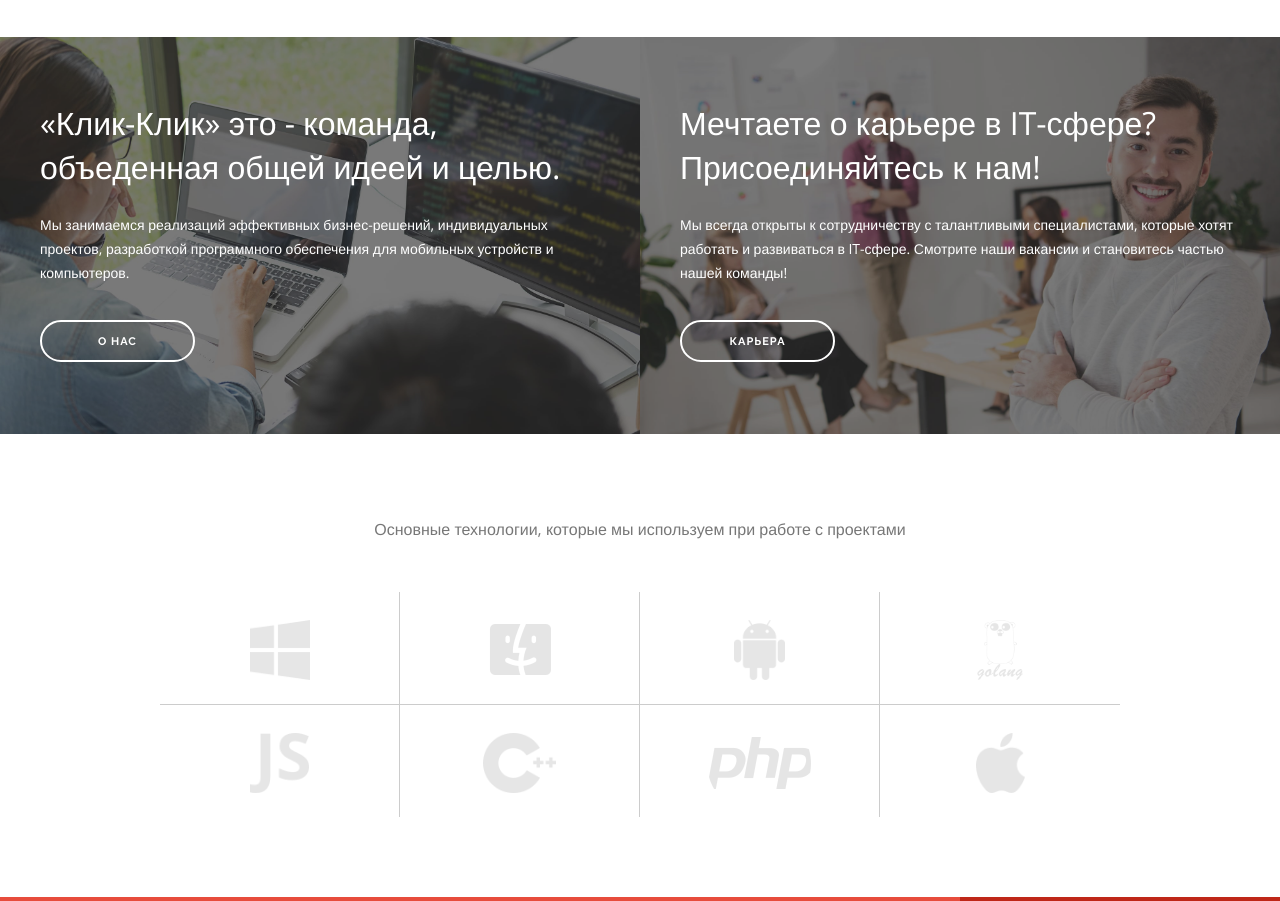
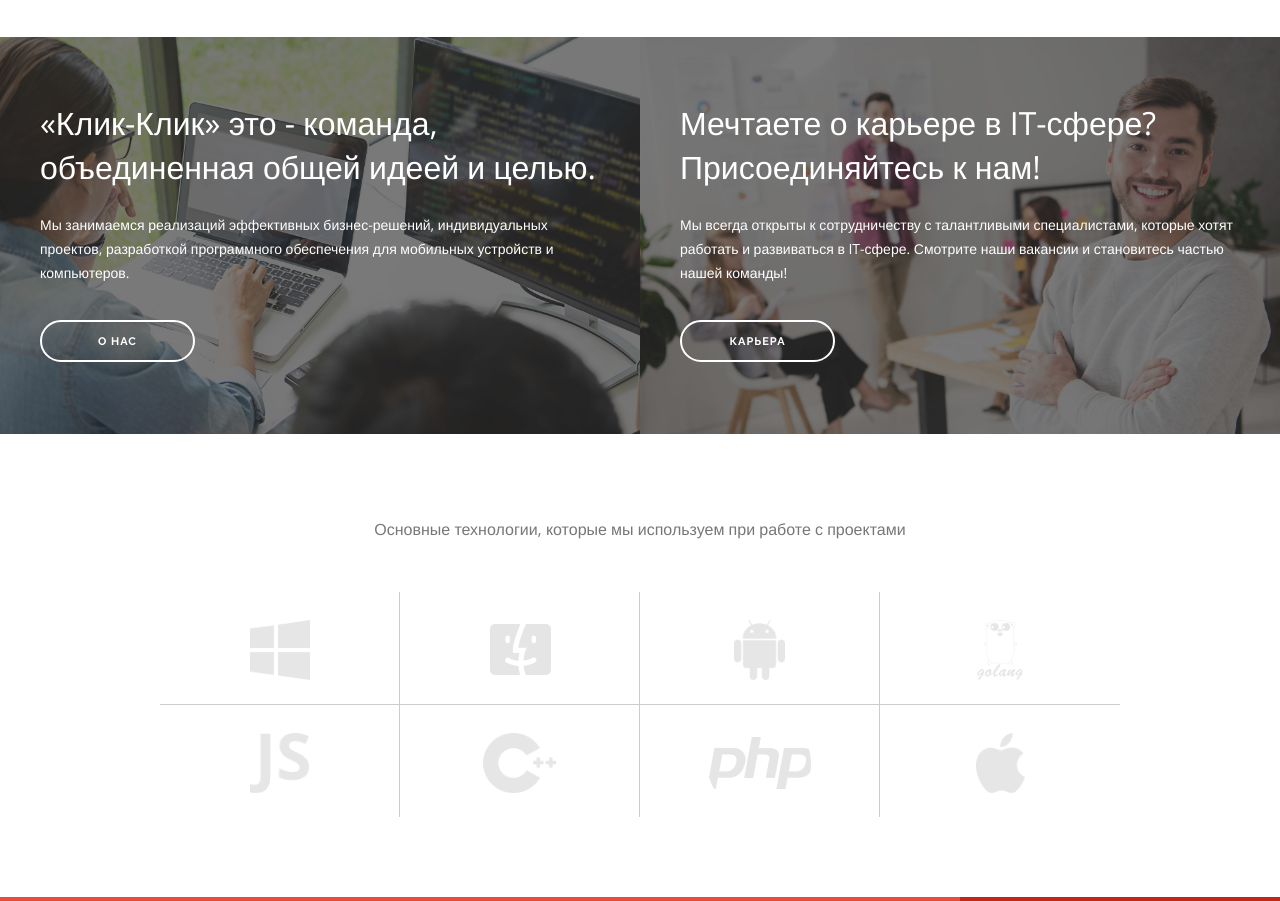
Before and after one commit to iwmthia/clikclik, a plain HTML site: page index.html in a window 1280 px wide. Shown: the part 2793-3694 px from the top of the page. Drawn offline with nearby package versions, Linux system fonts and the light colour scheme; files that its build step writes are made by us from their sources.

Commit message:
Add files via upload

```diff
--- a/index.html
+++ b/index.html
@@ -329,7 +329,7 @@
 						</div>
 
 						<div class="inner">
-							<h1 class="text-white">«Клик-Клик» это - команда, объеденная общей идеей и целью.</h1>
+							<h1 class="text-white">«Клик-Клик» это - команда, объединенная общей идеей и целью.</h1>
 							<p class="text-white">
 								Мы занимаемся реализаций эффективных бизнес-решений, индивидуальных проектов, разработкой программного обеспечения для мобильных устройств и компьютеров.
 							</p>
```
